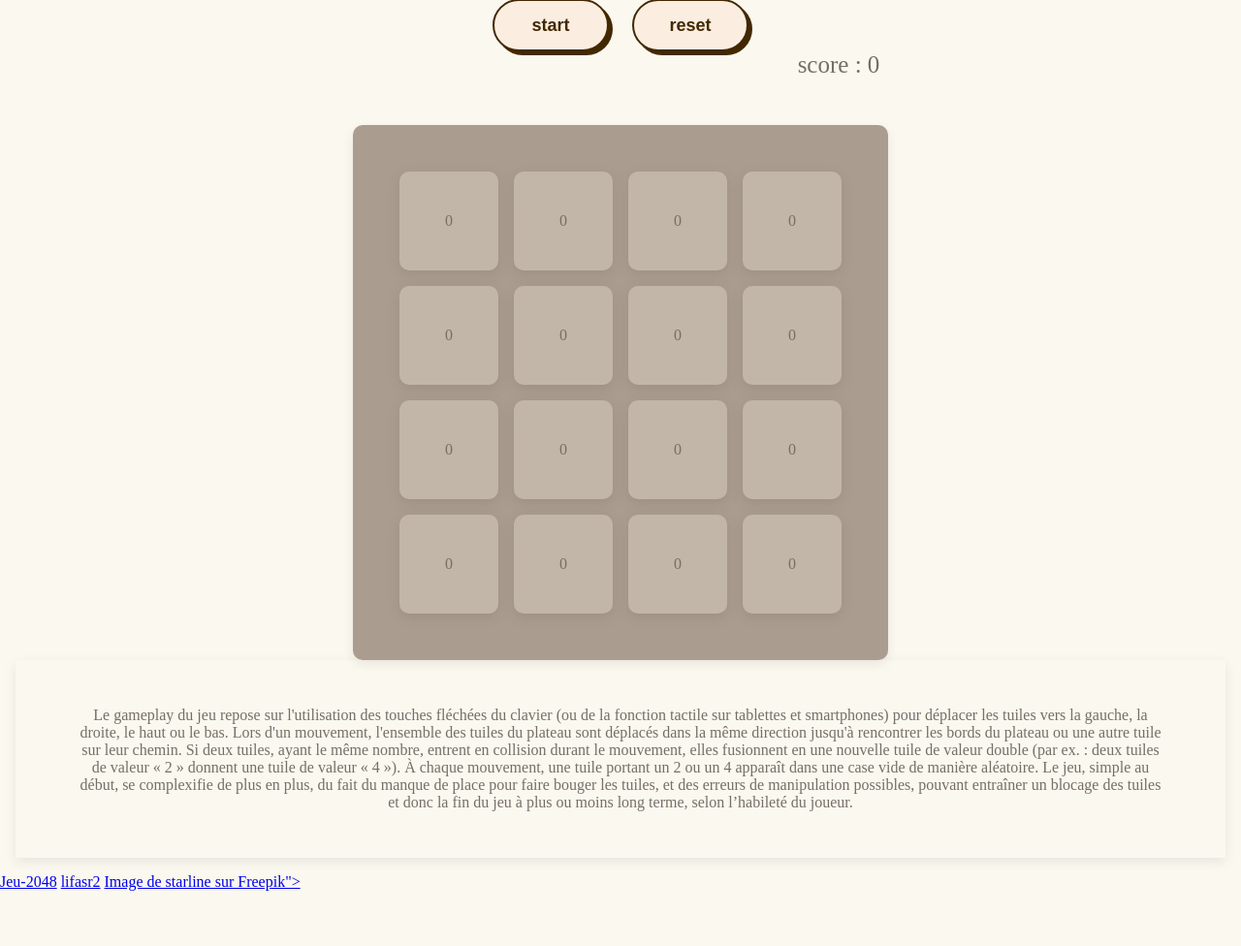
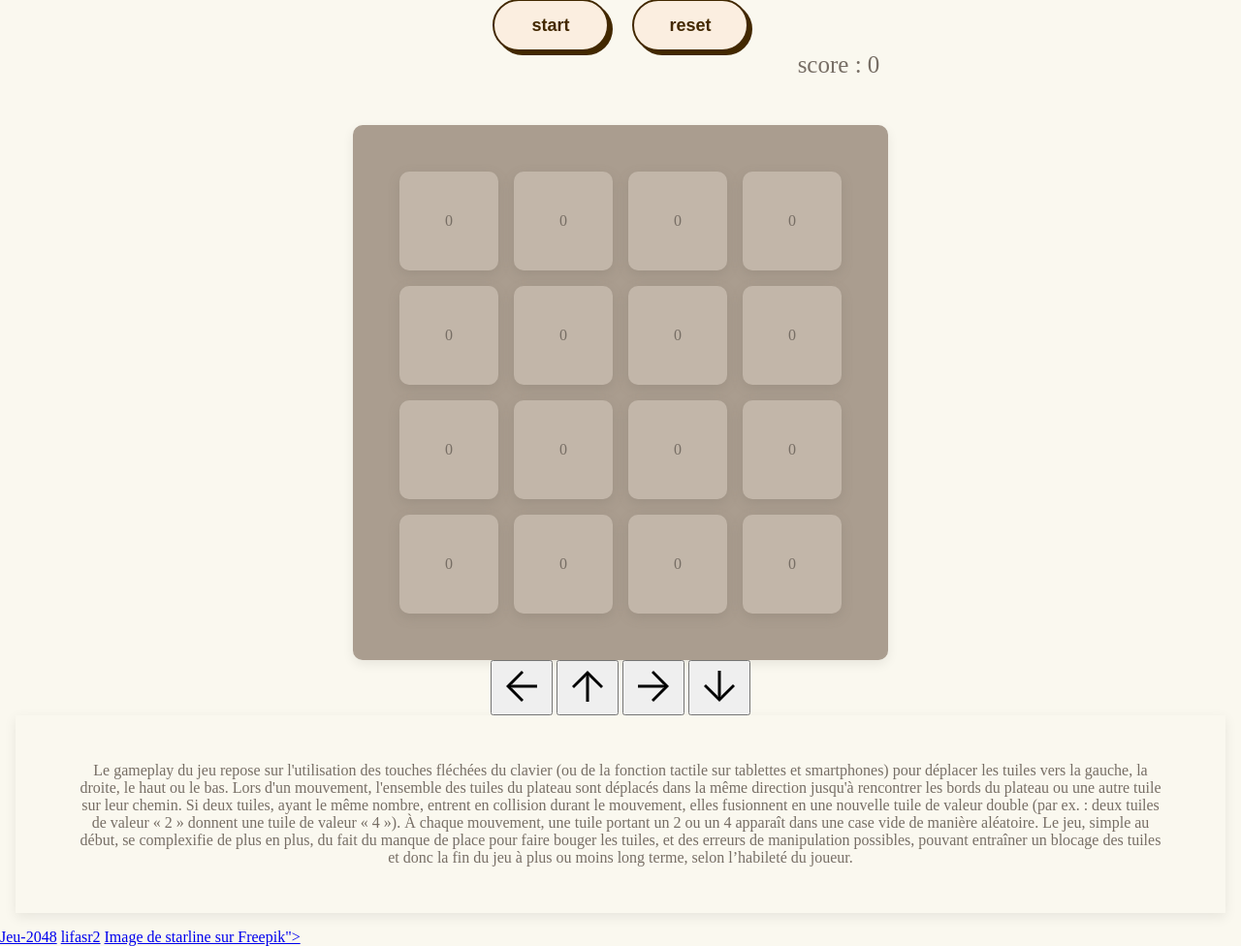
Before and after one commit to wa3il/Jeu-2048, a PHP site: page / in a window 1280 px wide. Shown: the part 134-1110 px from the top of the page at 97% size. Before the commit the page ends 1053 px from the top, so only its background shows below. Run offline with PHP 8.4, Linux system fonts and the light colour scheme.

Commit message:
init php

```diff
--- a/index.html
+++ b/index.html
@@ -4,7 +4,17 @@
     <meta charset="UTF-8">
     <meta name="viewport" content="width=device-width, initial-scale=1.0">
     <link rel="stylesheet" href="style.css" />
-    <title>2048</title>
+    <link rel="stylesheet" href="https://fonts.googleapis.com/css2?family=Material+Symbols+Outlined:opsz,wght,FILL,GRAD@20..48,100..700,0..1,-50..200" />
+
+    <?php
+ 	 /* ici commence le code PHP
+ 	 qui va être éxécuté par le serveur */
+ 	 $TITRE = "2048";
+ 	 // TITRE est une variable qui contient "2048"
+ 	?>
+ 	<title>
+ 	 <?php echo $TITRE; ?>
+ 	</title>
 </head>
 <body>
     <div class="main-page">
@@ -12,9 +22,9 @@
         <h1>Jeu du 2048</h1>
 
         <form name="jeu-2048" method="get" action="action.php">
-            <button  class="button-74" type="submit" name="start-game" value="start" >start</button>
+            <button  class="button-74" type="submit" name="start" value="start" >start</button>
             <button class="button-74" type="reset" name="reset">reset</button>
-        </form>
+
 
             <div class="score">
                 <span>score : 0</span>
@@ -41,6 +51,25 @@
 
             </div>
 
+            <div class="controle">
+                <button type="submit" name="action-joueur" value="gauche" >
+                    <img src="./image/arrow_back_FILL0_wght400_GRAD0_opsz48.png">
+                </button>
+                <button type="submit" name="action-joueur" value="haut" >
+                    <img src="./image/arrow_upward_FILL0_wght400_GRAD0_opsz48.png">
+                </button>
+                <button type="submit" name="action-joueur" value="droite" >
+                    <img src="./image/arrow_forward_FILL0_wght400_GRAD0_opsz48.png">
+                </button>
+                <button type="submit" name="action-joueur" value="bas" >
+                    <img src="./image/arrow_downward_FILL0_wght400_GRAD0_opsz48.png">
+                </button>
+            </div>
+
+
+
+        </form>
+
         <div class="regle-du-jeu">
             <p>Le gameplay du jeu repose sur l'utilisation des touches fléchées du clavier (ou de la fonction tactile sur tablettes et smartphones) pour déplacer les tuiles vers la gauche, la droite, le haut ou le bas. Lors d'un mouvement, l'ensemble des tuiles du plateau sont déplacés dans la même direction jusqu'à rencontrer les bords du plateau ou une autre tuile sur leur chemin. Si deux tuiles, ayant le même nombre, entrent en collision durant le mouvement, elles fusionnent en une nouvelle tuile de valeur double (par ex. : deux tuiles de valeur « 2 » donnent une tuile de valeur « 4 »). À chaque mouvement, une tuile portant un 2 ou un 4 apparaît dans une case vide de manière aléatoire.
                 Le jeu, simple au début, se complexifie de plus en plus, du fait du manque de place pour faire bouger les tuiles, et des erreurs de manipulation possibles, pouvant entraîner un blocage des tuiles et donc la fin du jeu à plus ou moins long terme, selon l’habileté du joueur.</p>
--- a/style.css
+++ b/style.css
@@ -61,7 +61,7 @@ td{
   display: inline-block;
   font-weight: 600;
   font-size: 18px;
-  padding: 0px 18px;
+  padding: 0px 15px;
   margin: 0px 10px ;
   line-height: 50px;
   text-align: center;
```
Also changed, not shown: jeu-2048.php (+7 -0 lines), image/22033.jpg (deleted), image/26293.jpg (deleted), image/arrow_back_FILL0_wght400_GRAD0_opsz48.png (added), image/arrow_downward_FILL0_wght400_GRAD0_opsz48.png (added), image/arrow_forward_FILL0_wght400_GRAD0_opsz48.png (added), image/arrow_upward_FILL0_wght400_GRAD0_opsz48.png (added). Lines whose indentation alone changed are shown as unchanged.
